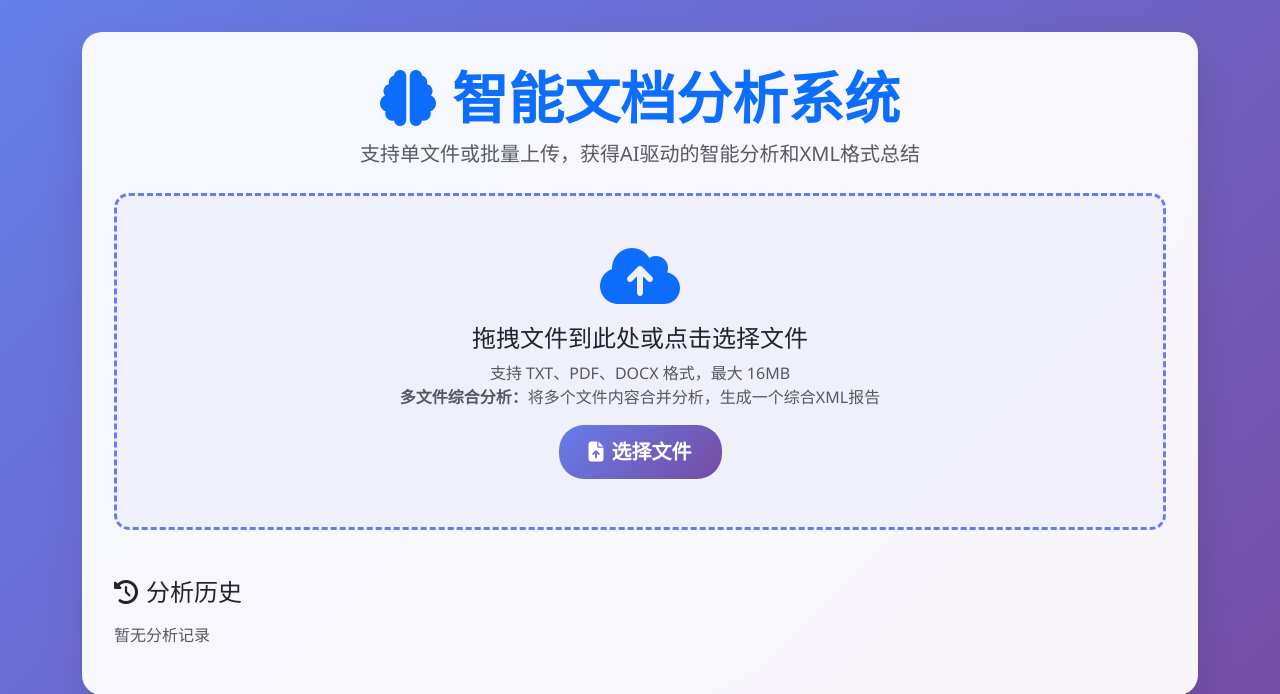
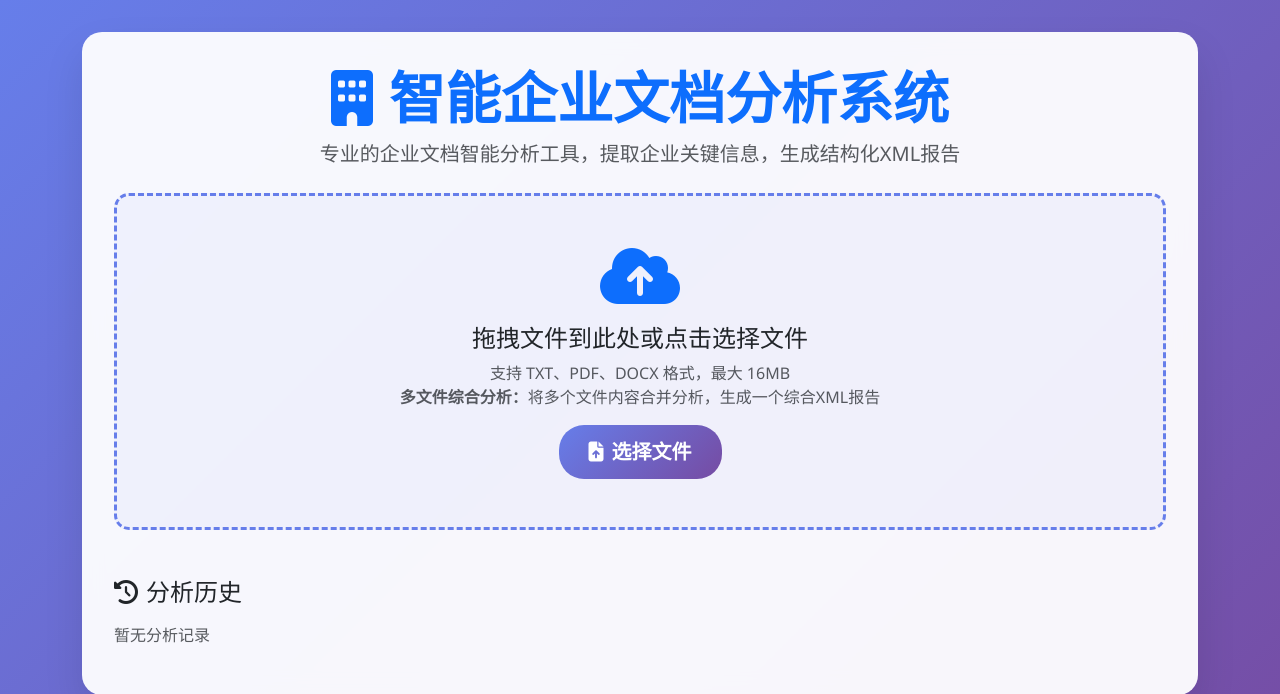
Before and after one commit to laladoko/intelligent-document-analyzer, a Flask app: page / in a window 1280 px wide. Shown: the top 694 px of the page. Run offline with Flask 3, Linux system fonts and the light colour scheme; data that the repository does not hold is empty.

Commit message:
升级为GPT-4模型，添加企业文档分析专用prompt，优化企业信息提取功能

```diff
--- a/app.py
+++ b/app.py
@@ -65,19 +65,33 @@ def analyze_with_openai(text):
         client = openai.OpenAI(api_key=api_key)
 
         response = client.chat.completions.create(
-            model="gpt-3.5-turbo",
+            model="gpt-4",
             messages=[
                 {
                     "role": "system",
-                    "content": "你是一个文档分析专家。请分析提供的文档内容，提取关键信息，包括：主题、核心观点、重要细节、结论等。请用简洁明了的中文回复。"
+                    "content": """智能体需要提取并凝练企业文件中的关键信息，补全对企业的简洁描述，内容包含：企业历史、已经完成的主要项目、核心产品及服务。
+
+1. 读取企业提供的所有文件，识别并抽取以下信息：
+   - 企业历史及背景
+   - 主要完成的项目及成果
+   - 核心产品及服务内容
+2. 将以上信息用简洁、条理清晰的语言总结，确保：
+   - 描述简明扼要，避免冗长细节
+   - 重点突出企业能力和服务范围
+3. 输出格式为：
+   公司名称：
+   成立时间：
+   主要项目：
+   核心产品与服务：
+4. 最终生成的文字将作为客服机器人对话内容的基础，确保它可以快速响应客户关于企业产品和服务的提问。"""
                 },
                 {
                     "role": "user",
-                    "content": f"请分析以下文档内容并提取核心信息：\n\n{text[:4000]}..."  # 限制长度避免token超限
+                    "content": f"请分析以下企业文档内容并按照指定格式提取关键信息：\n\n{text[:8000]}..."  # GPT-4支持更长的输入
                 }
             ],
-            max_tokens=1000,
-            temperature=0.7
+            max_tokens=1500,
+            temperature=0.3
         )
 
         return response.choices[0].message.content
@@ -103,7 +117,7 @@ def generate_xml_summary(filename, original_text, ai_summary):
     # AI分析结果
     analysis = etree.SubElement(root, "ai_analysis")
     etree.SubElement(analysis, "summary").text = ai_summary
-    etree.SubElement(analysis, "model_used").text = "gpt-3.5-turbo"
+    etree.SubElement(analysis, "model_used").text = "gpt-4"
 
     # 格式化XML
     xml_str = etree.tostring(root, pretty_print=True, encoding='unicode')
@@ -315,7 +329,7 @@ def generate_batch_xml_summary(all_texts, ai_summary, total_word_count):
     # AI综合分析结果
     analysis = etree.SubElement(root, "comprehensive_analysis")
     etree.SubElement(analysis, "summary").text = ai_summary
-    etree.SubElement(analysis, "model_used").text = "gpt-3.5-turbo"
+    etree.SubElement(analysis, "model_used").text = "gpt-4"
     etree.SubElement(analysis, "analysis_scope").text = f"综合分析了 {len(all_texts)} 个文档"
 
     # 格式化XML
--- a/templates/index.html
+++ b/templates/index.html
@@ -147,9 +147,9 @@
         <div class="main-container">
             <div class="text-center mb-4">
                 <h1 class="display-4 fw-bold text-primary">
-                    <i class="fas fa-brain me-3"></i>智能文档分析系统
+                    <i class="fas fa-building me-3"></i>智能企业文档分析系统
                 </h1>
-                <p class="lead text-muted">支持单文件或批量上传，获得AI驱动的智能分析和XML格式总结</p>
+                <p class="lead text-muted">专业的企业文档智能分析工具，提取企业关键信息，生成结构化XML报告</p>
             </div>
 
             <!-- 上传区域 -->
```
Also changed, not shown: README.md.
